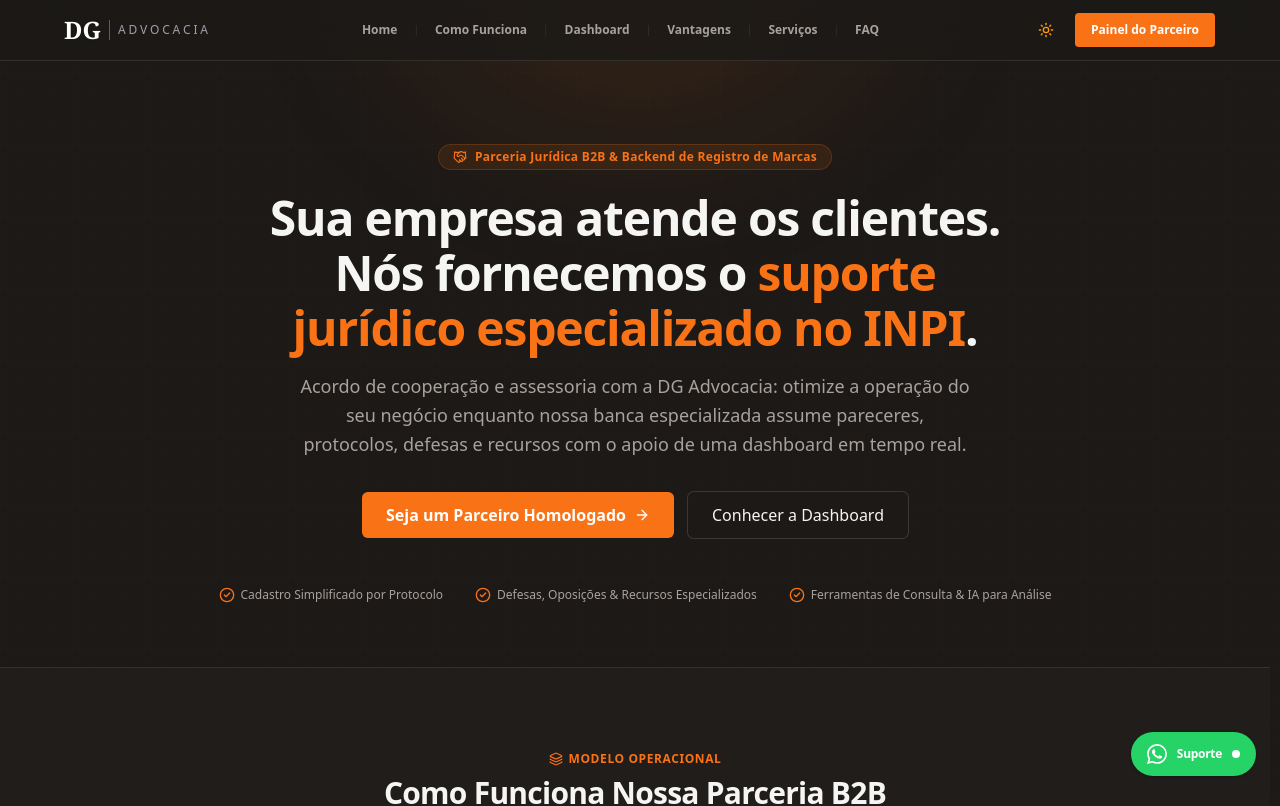
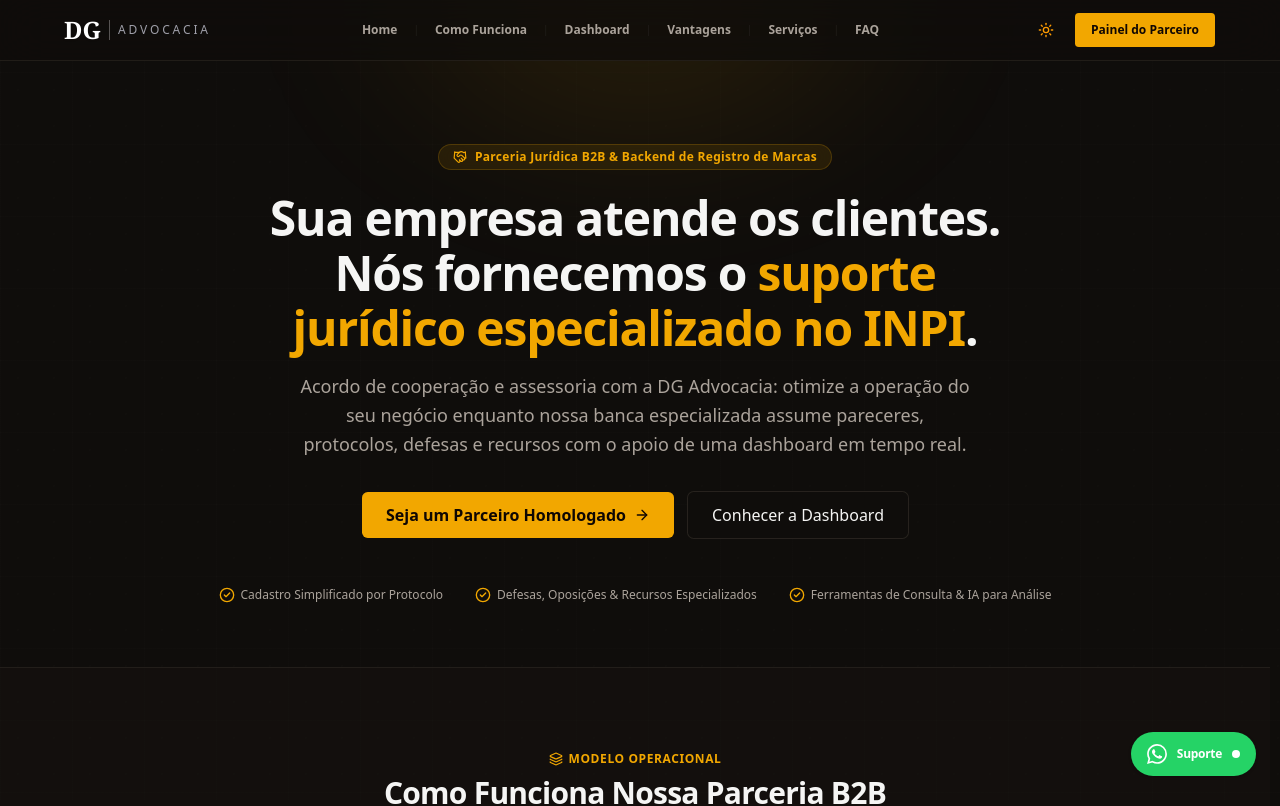
Before and after one commit to felipedutrag/dgadvocacia, a Next.js app: page / in a window 1280 px wide. Shown: the top 806 px of the page. Built offline with nearby package versions, Linux system fonts and the light colour scheme.

Commit message:
style: aplicar nova paleta primaria Ouro Imperial / Royal Gold no ecossistema

```diff
--- a/src/app/globals.css
+++ b/src/app/globals.css
@@ -250,31 +250,31 @@ html.dark::-webkit-scrollbar-thumb:hover {
   --card-foreground: oklch(0.3660 0.0251 49.6085);
   --popover: oklch(0.9686 0.0091 78.2818);
   --popover-foreground: oklch(0.3660 0.0251 49.6085);
-  --primary: oklch(0.5553 0.1455 48.9975);
-  --primary-foreground: oklch(1.0000 0 0);
-  --secondary: oklch(0.8276 0.0752 74.4400);
-  --secondary-foreground: oklch(0.4444 0.0096 73.6390);
-  --muted: oklch(0.9363 0.0218 83.2637);
-  --muted-foreground: oklch(0.5534 0.0116 58.0708);
-  --accent: oklch(0.9000 0.0500 74.9889);
-  --accent-foreground: oklch(0.4444 0.0096 73.6390);
+  --primary: oklch(0.72 0.16 75.0);
+  --primary-foreground: oklch(0.18 0.02 60.0);
+  --secondary: oklch(0.85 0.04 75.0);
+  --secondary-foreground: oklch(0.30 0.03 60.0);
+  --muted: oklch(0.94 0.015 80.0);
+  --muted-foreground: oklch(0.52 0.015 65.0);
+  --accent: oklch(0.90 0.04 75.0);
+  --accent-foreground: oklch(0.30 0.03 60.0);
   --destructive: oklch(0.4437 0.1613 26.8994);
   --input: oklch(0.8866 0.0404 89.6994);
-  --ring: oklch(0.5553 0.1455 48.9975);
-  --chart-1: oklch(0.5553 0.1455 48.9975);
+  --ring: oklch(0.72 0.16 75.0);
+  --chart-1: oklch(0.72 0.16 75.0);
   --chart-2: oklch(0.5534 0.0116 58.0708);
-  --chart-3: oklch(0.5538 0.1207 66.4416);
+  --chart-3: oklch(0.65 0.14 85.0);
   --chart-4: oklch(0.5534 0.0116 58.0708);
-  --chart-5: oklch(0.6806 0.1423 75.8340);
+  --chart-5: oklch(0.78 0.12 75.0);
   --radius: 0.3rem;
   --sidebar: oklch(0.9363 0.0218 83.2637);
   --sidebar-foreground: oklch(0.3660 0.0251 49.6085);
-  --sidebar-primary: oklch(0.5553 0.1455 48.9975);
-  --sidebar-primary-foreground: oklch(1.0000 0 0);
-  --sidebar-accent: oklch(0.5538 0.1207 66.4416);
+  --sidebar-primary: oklch(0.72 0.16 75.0);
+  --sidebar-primary-foreground: oklch(0.18 0.02 60.0);
+  --sidebar-accent: oklch(0.65 0.14 85.0);
   --sidebar-accent-foreground: oklch(1.0000 0 0);
   --sidebar-border: oklch(0.8866 0.0404 89.6994);
-  --sidebar-ring: oklch(0.5553 0.1455 48.9975);
+  --sidebar-ring: oklch(0.72 0.16 75.0);
   --destructive-foreground: oklch(1.0000 0 0);
   --font-sans: Oxanium, sans-serif;
   --font-serif: Merriweather, serif;
@@ -1335,39 +1335,39 @@ html:not(.dark) input:-webkit-autofill:active {
 }
 
 .dark {
-  --background: oklch(0.2161 0.0061 56.0434);
-  --foreground: oklch(0.9699 0.0013 106.4238);
-  --card: oklch(0.2685 0.0063 34.2976);
-  --card-foreground: oklch(0.9699 0.0013 106.4238);
-  --popover: oklch(0.2685 0.0063 34.2976);
-  --popover-foreground: oklch(0.9699 0.0013 106.4238);
-  --primary: oklch(0.7049 0.1867 47.6044);
-  --primary-foreground: oklch(1.0000 0 0);
-  --secondary: oklch(0.4444 0.0096 73.6390);
-  --secondary-foreground: oklch(0.9232 0.0026 48.7171);
-  --muted: oklch(0.2330 0.0073 67.4563);
-  --muted-foreground: oklch(0.7161 0.0091 56.2590);
-  --accent: oklch(0.3598 0.0497 229.3202);
-  --accent-foreground: oklch(0.9232 0.0026 48.7171);
+  --background: oklch(0.16 0.005 60.0);
+  --foreground: oklch(0.97 0.002 90.0);
+  --card: oklch(0.20 0.008 55.0);
+  --card-foreground: oklch(0.97 0.002 90.0);
+  --popover: oklch(0.20 0.008 55.0);
+  --popover-foreground: oklch(0.97 0.002 90.0);
+  --primary: oklch(0.78 0.17 78.0);
+  --primary-foreground: oklch(0.14 0.02 60.0);
+  --secondary: oklch(0.32 0.02 60.0);
+  --secondary-foreground: oklch(0.94 0.01 80.0);
+  --muted: oklch(0.22 0.008 60.0);
+  --muted-foreground: oklch(0.72 0.015 70.0);
+  --accent: oklch(0.28 0.04 78.0);
+  --accent-foreground: oklch(0.94 0.01 80.0);
   --destructive: oklch(0.5771 0.2152 27.3250);
   --destructive-foreground: oklch(1.0000 0 0);
-  --border: oklch(0.3741 0.0087 67.5582);
-  --input: oklch(0.3741 0.0087 67.5582);
-  --ring: oklch(0.7049 0.1867 47.6044);
-  --chart-1: oklch(0.7049 0.1867 47.6044);
+  --border: oklch(0.28 0.01 60.0);
+  --input: oklch(0.28 0.01 60.0);
+  --ring: oklch(0.78 0.17 78.0);
+  --chart-1: oklch(0.78 0.17 78.0);
   --chart-2: oklch(0.6847 0.1479 237.3225);
   --chart-3: oklch(0.7952 0.1617 86.0468);
   --chart-4: oklch(0.7161 0.0091 56.2590);
   --chart-5: oklch(0.5534 0.0116 58.0708);
   --radius: 0.3rem;
-  --sidebar: oklch(0.2685 0.0063 34.2976);
-  --sidebar-foreground: oklch(0.9699 0.0013 106.4238);
-  --sidebar-primary: oklch(0.7049 0.1867 47.6044);
-  --sidebar-primary-foreground: oklch(1.0000 0 0);
-  --sidebar-accent: oklch(0.6847 0.1479 237.3225);
-  --sidebar-accent-foreground: oklch(0.2839 0.0734 254.5378);
-  --sidebar-border: oklch(0.3741 0.0087 67.5582);
-  --sidebar-ring: oklch(0.7049 0.1867 47.6044);
+  --sidebar: oklch(0.18 0.006 55.0);
+  --sidebar-foreground: oklch(0.97 0.002 90.0);
+  --sidebar-primary: oklch(0.78 0.17 78.0);
+  --sidebar-primary-foreground: oklch(0.14 0.02 60.0);
+  --sidebar-accent: oklch(0.26 0.03 78.0);
+  --sidebar-accent-foreground: oklch(0.97 0.002 90.0);
+  --sidebar-border: oklch(0.28 0.01 60.0);
+  --sidebar-ring: oklch(0.78 0.17 78.0);
   --font-sans: Oxanium, sans-serif;
   --font-serif: Merriweather, serif;
   --font-mono: Fira Code, monospace;
```
